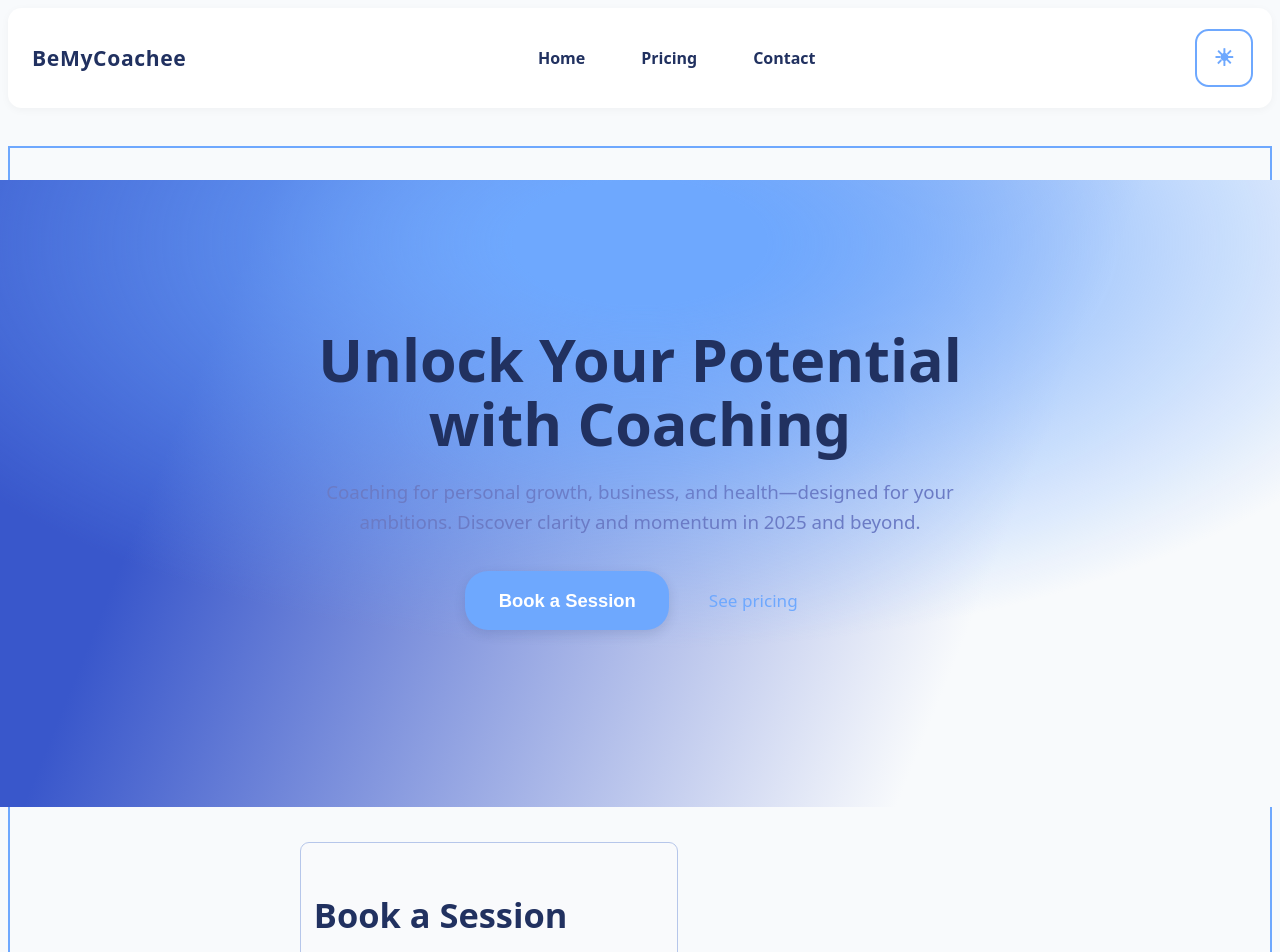
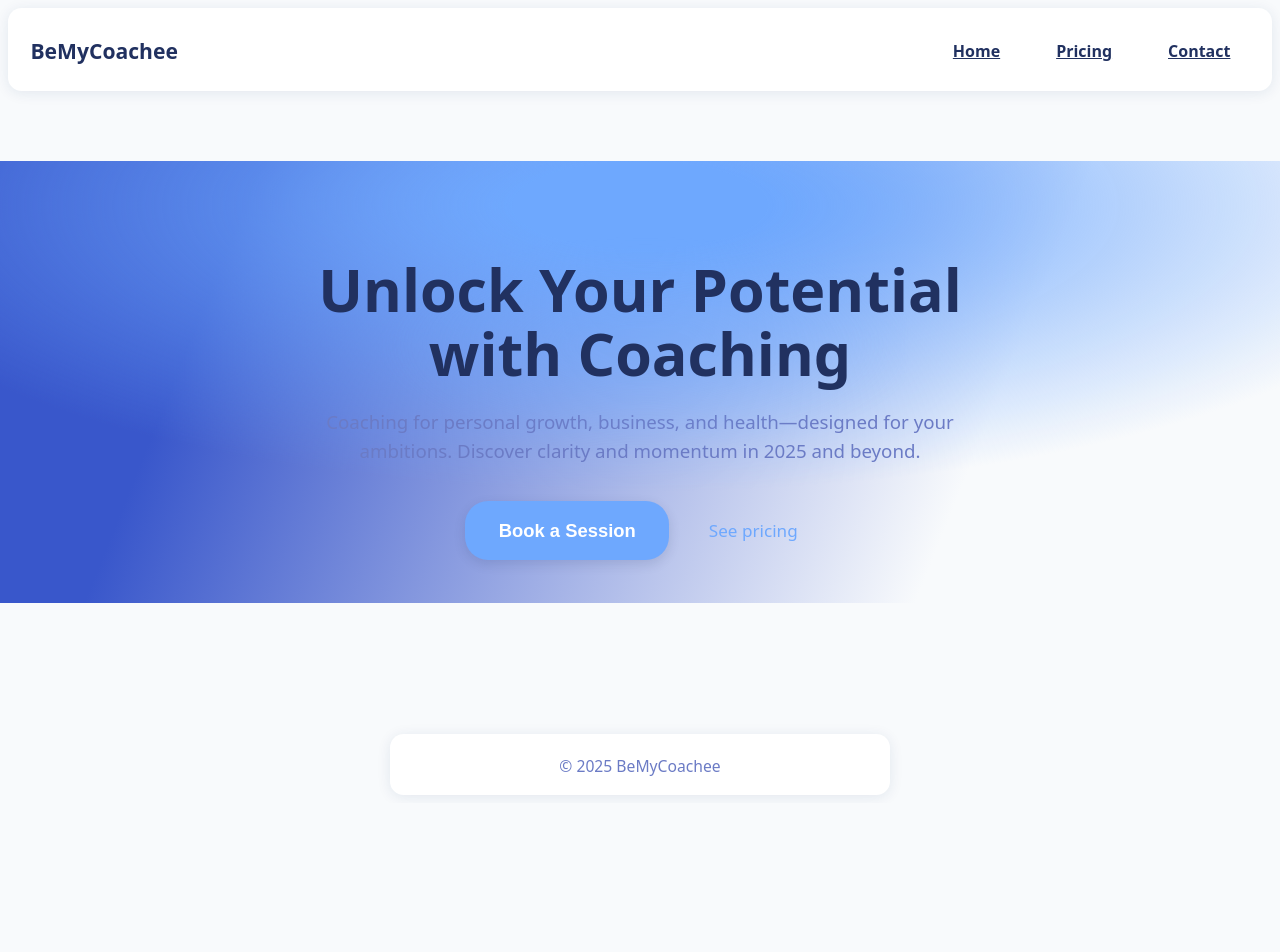
Before and after one commit to jsetzepfand/bemycoachee-site, a Vue app: page / in a window 1280 px wide. Shown: the top 952 px of the page. After the commit the page ends 803 px from the top, so only its background shows below. Built offline with nearby package versions, Linux system fonts and the light colour scheme.

Commit message:
AI-change additional: fixed session booking position

```diff
--- a/src/components/AppLayout.vue
+++ b/src/components/AppLayout.vue
@@ -2,150 +2,61 @@
   <div>
     <header class="header card" role="banner">
       <span class="brand">BeMyCoachee</span>
-      <nav class="nav" aria-label="Main Navigation">
+      <nav aria-label="Main Navigation">
         <a href="/" class="btn" tabindex="0">Home</a>
         <a href="/pricing" class="btn" tabindex="0">Pricing</a>
         <a href="/contact" class="btn" tabindex="0">Contact</a>
       </nav>
-      <button class="btn theme-toggle" @click="toggleTheme" :aria-pressed="theme === 'dark'">
-        {{ theme === 'dark' ? '☾' : '☀' }}
-      </button>
     </header>
-    <main role="main" style="margin-top: 2.4rem">
+    <main role="main" style="margin-top: 2.4rem; overflow: visible">
       <slot />
     </main>
     <footer class="footer card muted" role="contentinfo">© {{ year }} BeMyCoachee</footer>
   </div>
 </template>
-
 <script setup lang="ts">
-import { ref, onMounted } from 'vue'
 const year = new Date().getFullYear()
-const theme = ref('')
-function setTheme(t: string) {
-  theme.value = t
-  document.documentElement.setAttribute('data-theme', t)
-  localStorage.setItem('theme', t)
-}
-function toggleTheme() {
-  setTheme(theme.value === 'dark' ? 'light' : 'dark')
-}
-onMounted(() => {
-  const saved = localStorage.getItem('theme')
-  if (saved === 'dark' || saved === 'light') setTheme(saved)
-  else {
-    const prefers = window.matchMedia('(prefers-color-scheme: dark)').matches ? 'dark' : 'light'
-    setTheme(prefers)
-  }
-})
 </script>
-
 <style scoped>
-:root {
-  --color-card: #fff;
-  --color-fg: #213160;
-  --color-accent: #213160;
-  --color-accent-dark: #53baff;
-  --radius: 12px;
-}
-
-/* Reset box-sizing for scoped, helps with layout tweaks */
-*,
-*::before,
-*::after {
-  box-sizing: border-box;
-}
-
 .header {
   display: flex;
   justify-content: space-between;
   align-items: center;
-  padding: 1.3rem 1.2rem 1.3rem 1.5rem;
+  padding: 1.25rem 1.4rem 1.1rem 1.4rem;
   background: var(--color-card);
-  color: var(--color-fg);
   border-bottom-left-radius: var(--radius);
   border-bottom-right-radius: var(--radius);
-}
-.card {
-  border-radius: var(--radius);
-  box-shadow: 0 2px 8px rgba(0, 0, 0, 0.04);
 }
 .brand {
   font-weight: 800;
   font-size: 1.32rem;
-  letter-spacing: 0.03em;
 }
-.nav {
+nav {
   display: flex;
   gap: 1.1rem;
 }
 .btn {
   background: none;
   color: var(--color-fg);
-  border: none;
-  margin: 0;
-  text-decoration: none;
-  font-weight: 600;
-  font-size: 1rem;
-  position: relative;
-  outline: none;
   padding: 0.72em 1.2em;
   border-radius: var(--radius);
-  transition:
-    box-shadow 0.18s,
-    background 0.18s,
-    color 0.17s;
-  cursor: pointer;
+  font-size: 1rem;
+  font-weight: 600;
 }
 .btn:focus-visible {
   outline: 2px solid var(--color-accent);
   background: #172142;
   color: var(--color-accent);
 }
-.btn:hover {
-  text-decoration: underline;
-}
-.theme-toggle {
-  margin-left: 1.2em;
-  font-size: 1.45em;
-  width: 2.5em;
-  min-width: 2.5em;
-  aspect-ratio: 1;
-  background: var(--color-card);
-  color: var(--color-accent);
-  border: 2px solid var(--color-accent);
-  box-shadow: none;
-  padding: 0;
-}
-.theme-toggle:focus-visible {
-  outline: 2px solid var(--color-accent-dark);
-}
 .footer {
   margin: 3.5rem auto 0;
   text-align: center;
   font-size: 0.98rem;
-  color: #898989;
   padding: 1.3rem 0 1.1rem 0;
   max-width: 500px;
 }
 main {
   min-height: 60vh;
-  border: 2px solid var(--color-accent);
-  box-shadow: none;
-  padding: 0;
-  min-height: 60vh;
-}
-.theme-toggle:focus-visible {
-  outline: 2px solid var(--color-accent-dark);
-}
-
-.footer {
-  margin: 3.5rem auto 0;
-  text-align: center;
-  font-size: 0.98rem;
-  color: #898989;
-
-  padding: 1.3rem 0 1.1rem 0;
-  max-width: 500px;
+  overflow: visible;
 }
 </style>
--- a/src/components/BookingWidget.vue
+++ b/src/components/BookingWidget.vue
@@ -1,5 +1,8 @@
 <template>
-  <section class="booking">
+  <div class="card container stack booking">
+    <button class="close-btn" @click="$emit('close')" aria-label="Close booking" type="button">
+      ×
+    </button>
     <h2>Book a Session</h2>
     <div v-if="$bk.step === 1">
       <div class="slot-choices">
@@ -16,7 +19,7 @@
           type="email"
           @input="$bk.setEmail($bk.email)"
           placeholder="Your Email"
-          pattern="^\\S+@\\S+\\.\\S+$"
+          pattern="^\S+@\S+\.\S+$"
         />
         <button type="submit">Next</button>
       </form>
@@ -33,9 +36,10 @@
       <button type="button">Confirm</button>
       <button type="button" class="back" @click="$bk.prev()">Back</button>
     </div>
-  </section>
+  </div>
 </template>
 <script setup lang="ts">
+defineEmits(['close'])
 import { ref } from 'vue'
 import { useBookingStore } from '@/stores/booking'
 const $bk = useBookingStore()
@@ -48,12 +52,11 @@ function validateAndNext() {
 </script>
 <style scoped>
 .booking {
-  margin: 2.2rem 0;
-  border: 1px solid #b6c6ea;
-  padding: 1.2rem 0.8rem;
-  border-radius: 9px;
-  max-width: 350px;
-  background: #f9fafc;
+  margin: 0 auto;
+  max-width: 410px;
+  width: 100%;
+  box-sizing: border-box;
+  position: relative;
 }
 .slot-choices {
   display: flex;
@@ -90,4 +93,22 @@ input {
   margin-left: 0.7em;
   background: #777;
 }
+.close-btn {
+  position: absolute;
+  top: 0.65em;
+  right: 0.9em;
+  background: none;
+  color: #34456b;
+  border: none;
+  font-size: 1.8em;
+  line-height: 1em;
+  padding: 0;
+  cursor: pointer;
+  z-index: 2;
+}
+.close-btn:hover,
+.close-btn:focus-visible {
+  color: #17408a;
+  background: none;
+}
 </style>
--- a/src/components/HeroSection.vue
+++ b/src/components/HeroSection.vue
@@ -2,32 +2,30 @@
   <section class="hero-gradient">
     <div class="container hero-content">
       <div class="hero-radial"></div>
-      <h1 class="fade-in">Unlock Your Potential with Coaching</h1>
+      <h1>Unlock Your Potential with Coaching</h1>
       <p class="muted support">
         Coaching for personal growth, business, and health—designed for your ambitions. Discover
         clarity and momentum in 2025 and beyond.
       </p>
       <div class="actions">
-        <button class="btn btn-primary hero-cta hover-raise">Book a Session</button>
-        <a href="/pricing" class="hero-link hover-raise" tabindex="0">See pricing</a>
+        <button class="btn btn-primary hero-cta" @click="$emit('book')">Book a Session</button>
+        <a href="/pricing" class="hero-link" tabindex="0">See pricing</a>
       </div>
     </div>
   </section>
 </template>
-<script setup lang="ts"></script>
+<script setup lang="ts">
+defineEmits(['book'])
+</script>
 <style scoped>
 .hero-gradient {
   width: 100vw;
   margin-left: 50%;
   transform: translateX(-50%);
+  /* REMOVE min-height, flex, align-items, justify-content, padding-top tricks; just standard flow */
   background:
     radial-gradient(ellipse 90% 90% at 50% 10%, var(--color-accent) 11%, transparent 72%),
     linear-gradient(112deg, #3957cb 18%, var(--color-bg) 75%);
-  min-height: 72vh;
-  display: flex;
-  align-items: flex-start;
-  justify-content: center;
-  padding-top: 4vw;
 }
 .hero-content {
   max-width: 720px;
@@ -35,6 +33,7 @@
   position: relative;
   text-align: center;
   padding: 3rem 0 2.2rem;
+  margin-block-end: 2.7rem;
 }
 .hero-radial {
   content: '';
@@ -83,21 +82,6 @@ h1 {
   position: relative;
   z-index: 1;
 }
-/* Fade-In Animation */
-.fade-in {
-  opacity: 0;
-  animation: fadeInHero 0.9s cubic-bezier(0.38, 0.95, 0.56, 1) 0.15s 1 forwards;
-}
-@keyframes fadeInHero {
-  from {
-    opacity: 0;
-    transform: translateY(34px);
-  }
-  to {
-    opacity: 1;
-    transform: none;
-  }
-}
 .support {
   margin-bottom: 2.2rem;
   font-size: 1.17rem;
@@ -119,6 +103,13 @@ h1 {
     background 0.15s,
     transform 0.1s;
 }
+.hero-cta:hover,
+.hero-cta:active,
+.hero-cta:focus-visible {
+  background: #2574cc;
+  outline: 2px solid #8fbfff;
+  transform: translateY(-2px) scale(1.025);
+}
 .hero-link {
   padding: 0 1em;
   align-self: center;
@@ -136,20 +127,4 @@ h1 {
   outline: 2px solid var(--color-accent-dark);
   background: rgba(110, 168, 254, 0.08);
 }
-/* Hover Raise shared for CTA and Link */
-.hover-raise {
-  transition:
-    background 0.15s,
-    transform 0.1s,
-    box-shadow 0.15s;
-}
-.hover-raise:hover,
-.hover-raise:active,
-.hover-raise:focus-visible {
-  background: #2574cc;
-  outline: 2px solid #8fbfff;
-  transform: translateY(-2px) scale(1.025);
-  box-shadow: 0 4px 20px #0e204740;
-  color: #fff;
-}
 </style>
--- a/src/styles/theme.css
+++ b/src/styles/theme.css
@@ -43,6 +43,13 @@ body {
     background 0.35s,
     color 0.2s;
 }
+.container {
+  max-width: 680px;
+  margin: 0 auto;
+  padding: 2rem 1rem;
+  width: 100%;
+  box-sizing: border-box;
+}
 .card {
   background: var(--color-card);
   border-radius: var(--radius);
@@ -69,11 +76,6 @@ body {
 .btn-primary:focus-visible {
   background: var(--color-accent-dark);
 }
-.container {
-  max-width: 680px;
-  margin: 0 auto;
-  padding: 2rem 1rem;
-}
 .grid {
   display: grid;
   gap: var(--gap);
@@ -81,7 +83,7 @@ body {
 .stack {
   display: flex;
   flex-direction: column;
-  gap: var(--gap);
+  gap: 1.25rem;
 }
 .input {
   background: #10192a;
--- a/src/views/HomeView.vue
+++ b/src/views/HomeView.vue
@@ -1,13 +1,17 @@
 <template>
   <div class="container">
-    <HeroSection />
-    <BookingWidget />
+    <HeroSection @book="showBooking = true" />
+    <div class="widget-stack">
+      <BookingWidget v-if="showBooking" @close="showBooking = false" />
+    </div>
   </div>
 </template>
 
 <script setup lang="ts">
+import { ref } from 'vue'
 import HeroSection from '@/components/HeroSection.vue'
 import BookingWidget from '@/components/BookingWidget.vue'
+const showBooking = ref(false)
 </script>
 
 <style scoped>
@@ -16,4 +20,10 @@ import BookingWidget from '@/components/BookingWidget.vue'
   margin: 0 auto;
   padding: 2rem 1rem;
 }
+.widget-stack {
+  margin-top: 2.5rem;
+  display: flex;
+  flex-direction: column;
+  align-items: center;
+}
 </style>
```
